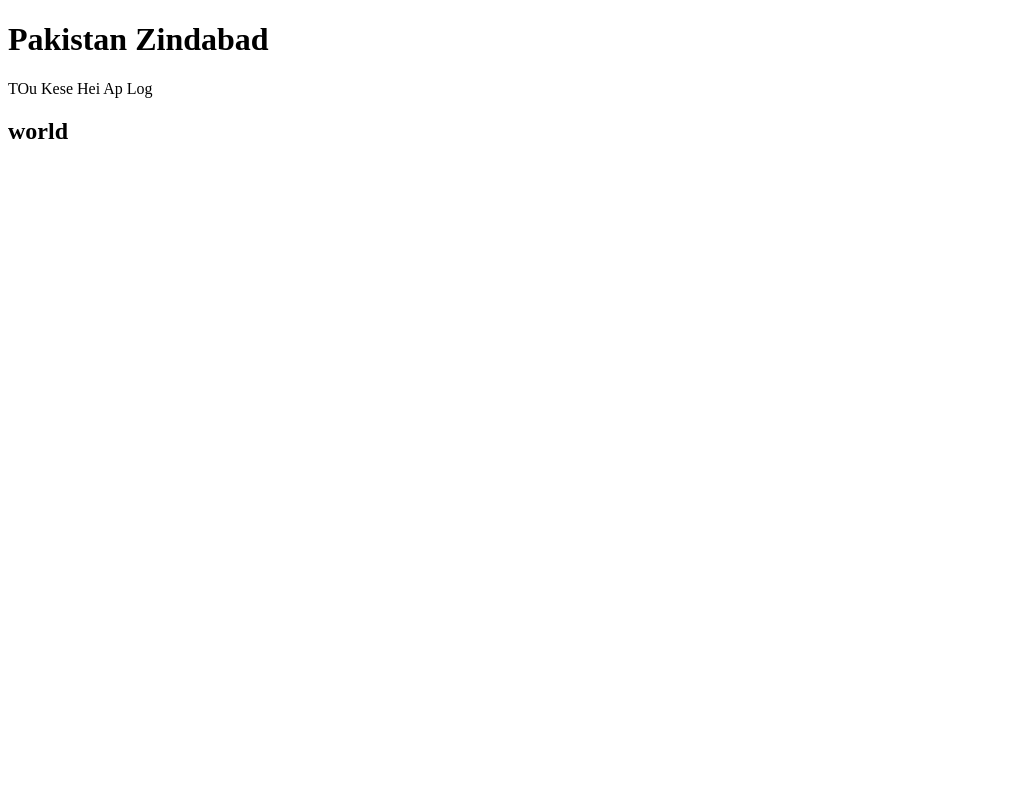
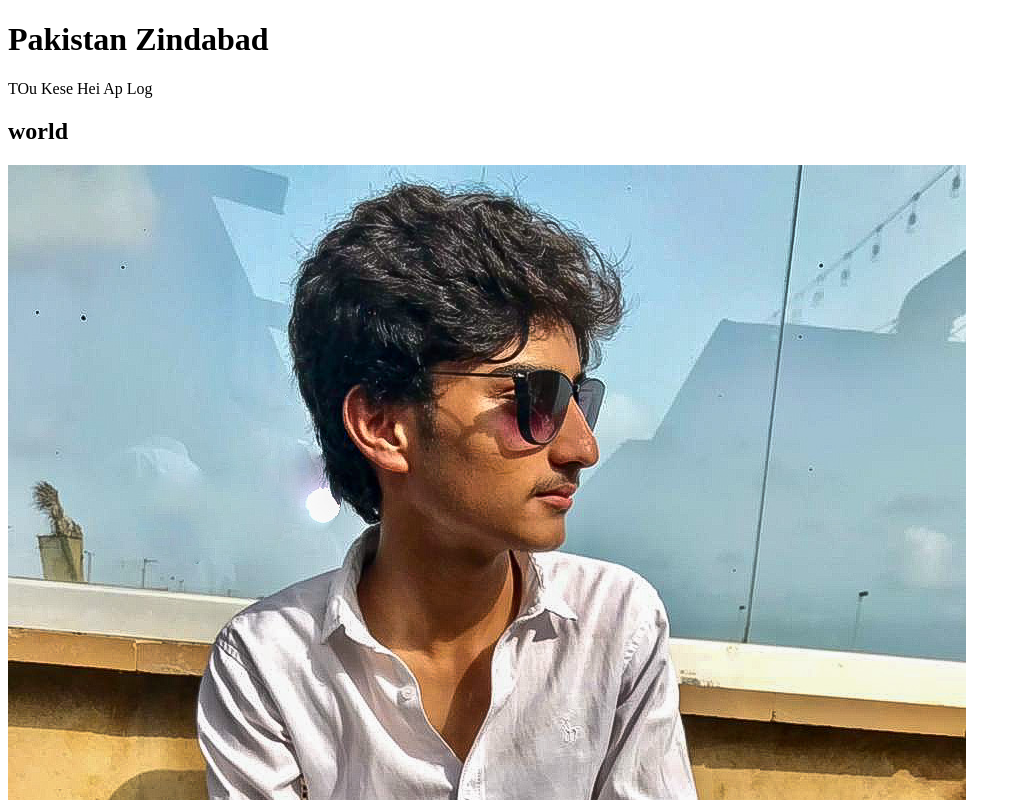
Before and after one commit to MaviaRaheem/newgit, a plain HTML site: page index.html in a window 1280 px wide. Shown: the top 800 px of the page, without its empty margins (0-1021 px from the left). Drawn offline with Linux system fonts and the light colour scheme.

Commit message:
Fourth Commit

```diff
--- a/index.html
+++ b/index.html
@@ -9,5 +9,6 @@
     <h1>Pakistan Zindabad</h1>
     <p>TOu Kese Hei Ap Log</p>
     <h2>world</h2>
+    <img src="mavia_edited.jpg" alt="">
 </body>
 </html>
```
Also changed, not shown: mavia_edited.jpg (added).
